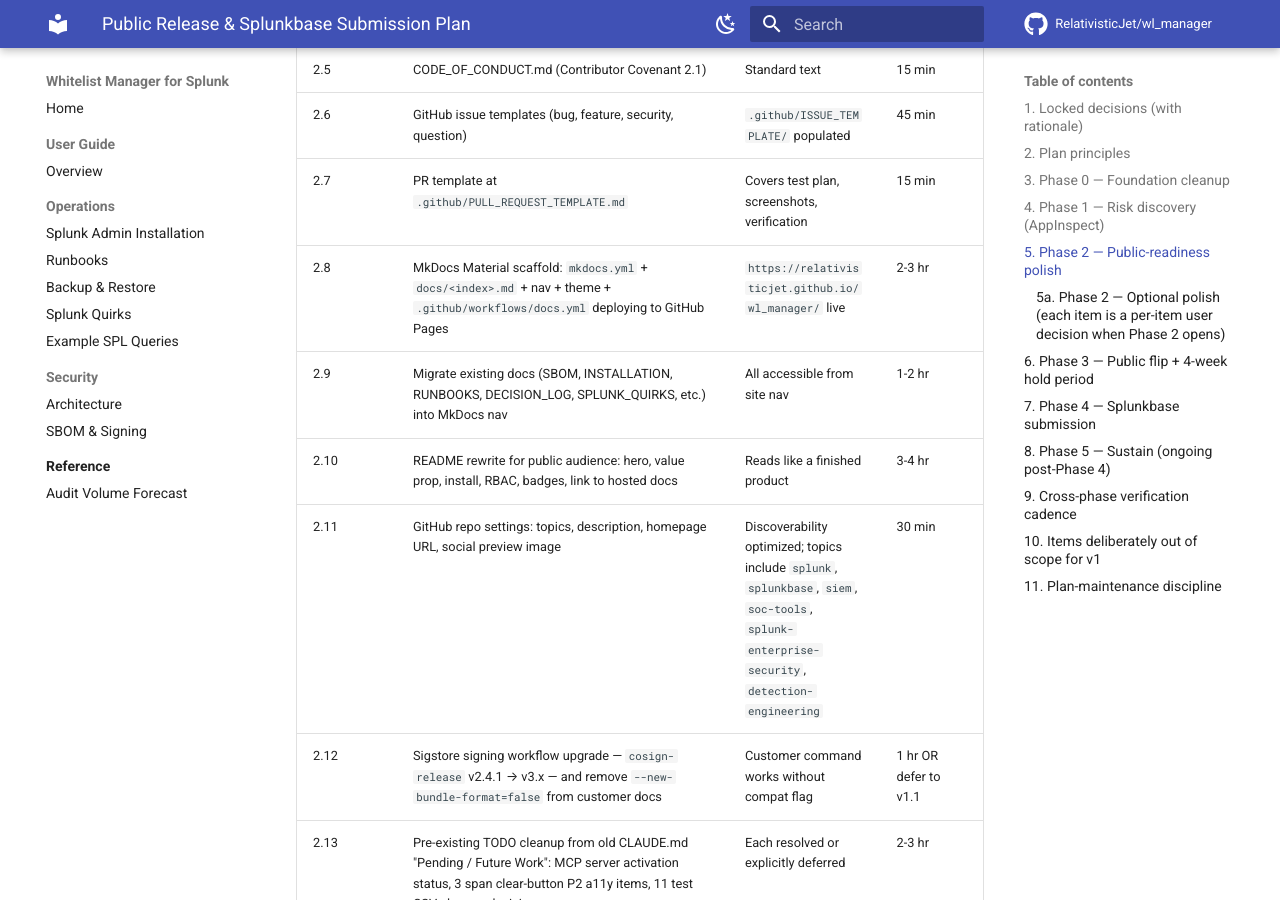
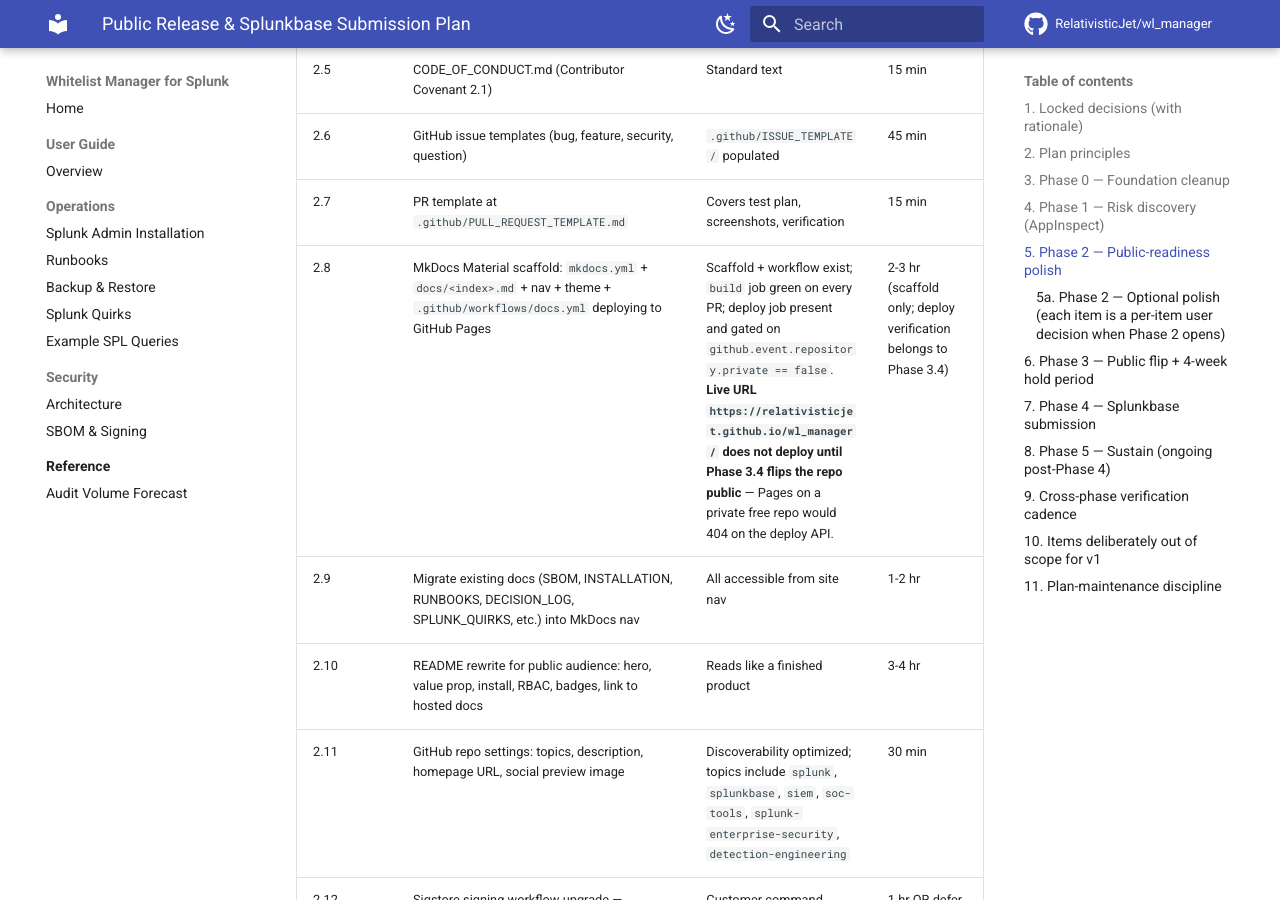
Before and after one commit to RelativisticJet/wl_manager, an MkDocs documentation site: the page built from docs/PUBLIC_RELEASE_PLAN.md, in a window 1280 px wide and 900 px high, scrolled down 19345 px. Built offline with MkDocs 1.6.1 and Material for MkDocs 9.7.7, drawn with Linux system fonts in a browser that asks for light colours; comment, search, counter and statistics services are not loaded.

Commit message:
docs(planning): amend Phase 2.8 acceptance to reflect scaffold-only completion
QA second-pass review of bc6a6b6 (Batch 3) caught a documentation-drift
gap: the commit body for bc6a6b6 claimed Phase 2.8 acceptance was
"amended" from a live URL to "scaffold + workflow + build green; deploy
at Phase 3.4 public flip", but the actual Phase 2.8 row in
`docs/PUBLIC_RELEASE_PLAN.md` was never updated. Future contributors
reading the plan would see "live URL by Phase 2.8" and conclude the
docs site is already published — inconsistent with the current
private-repo gated deploy.

Amends row 2.8 to make the gating explicit and references the
private-repo guard at the JOB level in `.github/workflows/docs.yml`.
The 2-3 hr estimate is also re-scoped to "scaffold only; deploy
verification belongs to Phase 3.4".

No code change. No CI impact (docs-only edit, no path filter trigger).

Logged as `documentation-drift` to ~/.claude/state/qa-findings.jsonl
for the bi-weekly QA pattern audit.

Doc-drift: passes (30 docs / build 660).

```diff
--- a/docs/PUBLIC_RELEASE_PLAN.md
+++ b/docs/PUBLIC_RELEASE_PLAN.md
@@ -178,7 +178,7 @@
 | 2.5 | CODE_OF_CONDUCT.md (Contributor Covenant 2.1) | Standard text | 15 min |
 | 2.6 | GitHub issue templates (bug, feature, security, question) | `.github/ISSUE_TEMPLATE/` populated | 45 min |
 | 2.7 | PR template at `.github/PULL_REQUEST_TEMPLATE.md` | Covers test plan, screenshots, verification | 15 min |
-| 2.8 | MkDocs Material scaffold: `mkdocs.yml` + `docs/<index>.md` + nav + theme + `.github/workflows/docs.yml` deploying to GitHub Pages | `https://relativisticjet.github.io/wl_manager/` live | 2-3 hr |
+| 2.8 | MkDocs Material scaffold: `mkdocs.yml` + `docs/<index>.md` + nav + theme + `.github/workflows/docs.yml` deploying to GitHub Pages | Scaffold + workflow exist; `build` job green on every PR; deploy job present and gated on `github.event.repository.private == false`. **Live URL `https://relativisticjet.github.io/wl_manager/` does not deploy until Phase 3.4 flips the repo public** — Pages on a private free repo would 404 on the deploy API. | 2-3 hr (scaffold only; deploy verification belongs to Phase 3.4) |
 | 2.9 | Migrate existing docs (SBOM, INSTALLATION, RUNBOOKS, DECISION_LOG, SPLUNK_QUIRKS, etc.) into MkDocs nav | All accessible from site nav | 1-2 hr |
 | 2.10 | README rewrite for public audience: hero, value prop, install, RBAC, badges, link to hosted docs | Reads like a finished product | 3-4 hr |
 | 2.11 | GitHub repo settings: topics, description, homepage URL, social preview image | Discoverability optimized; topics include `splunk`, `splunkbase`, `siem`, `soc-tools`, `splunk-enterprise-security`, `detection-engineering` | 30 min |
```
